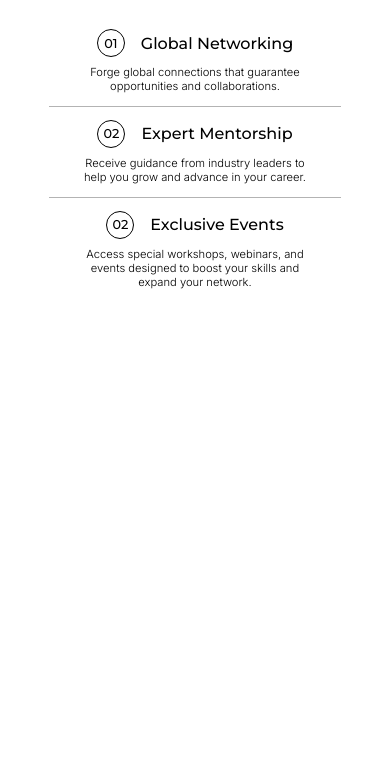
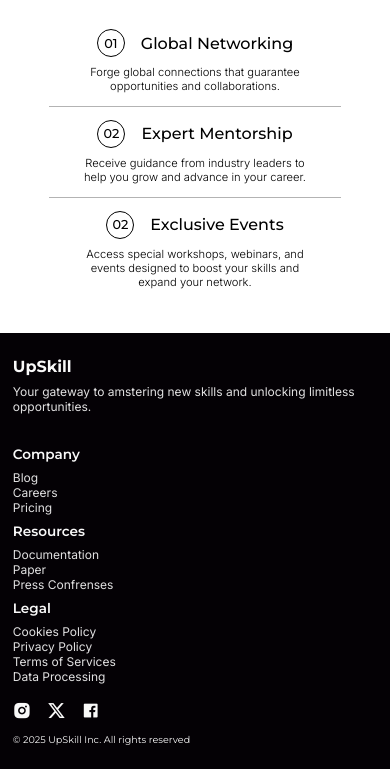
Before and after one commit to Anurag-S1ngh/UpSkill---Online-Course-Selling-Platform, a website: page frontend/index.html in a window 390 px wide. Shown: the part 2172-2941 px from the top of the page. Before the commit the page ends 2473 px from the top, so only its background shows below. Drawn offline with nearby package versions, Linux system fonts and the light colour scheme.

Commit message:
footer added (mobile)

```diff
--- a/frontend/css/style.css
+++ b/frontend/css/style.css
@@ -562,3 +562,71 @@ section {
 .benefits2_item:nth-child(3) {
   border: 0;
 }
+
+.footer {
+  display: flex;
+  flex-direction: column;
+  gap: 1rem;
+  background-color: var(--secondary);
+  color: var(--background);
+  margin-top: 2rem;
+  padding: 1.5rem 0.8rem 1rem 0.8rem;
+}
+
+.footer_company_logo {
+  margin-bottom: 2rem;
+}
+
+.footer_company_logo h6 {
+  font-family: var(--titleFont);
+  font-size: 1rem;
+  margin-bottom: 0.5rem;
+}
+
+.footer_company_logo p {
+  font-family: var(--bodyFont);
+  font-size: 0.75rem;
+  opacity: 0.9;
+}
+
+.footer_links {
+  display: flex;
+  flex-direction: column;
+  gap: 0.5rem;
+}
+
+.footer_links div h6 {
+  font-weight: 600;
+  font-family: var(--titleFont);
+  font-size: 0.85rem;
+  margin-bottom: 0.5rem;
+}
+
+.footer_links div p {
+  font-family: var(--bodyFont);
+  font-size: 0.75rem;
+  opacity: 0.9;
+}
+
+.copyright_container {
+  display: flex;
+  flex-direction: column-reverse;
+  gap: 0.75rem;
+}
+
+.copyright_container p {
+  font-family: var(--titleFont);
+  font-size: 0.6rem;
+  margin-bottom: 0.5rem;
+}
+
+.footer_social_links {
+  display: flex;
+  justify-content: start;
+  gap: 1rem;
+}
+
+.footer_social_links a {
+  color: var(--background);
+  font-size: 1.15rem;
+}
--- a/frontend/index.html
+++ b/frontend/index.html
@@ -324,6 +324,46 @@
         </div>
       </section>
     </main>
+    <footer class="footer">
+      <div class="footer_company_description">
+        <div class="footer_company_logo">
+          <h6>UpSkill</h6>
+          <p>
+            Your gateway to amstering new skills and unlocking limitless
+            opportunities.
+          </p>
+        </div>
+        <div class="footer_links">
+          <div class="company_section">
+            <h6>Company</h6>
+            <p>Blog</p>
+            <p>Careers</p>
+            <p>Pricing</p>
+          </div>
+          <div class="resources_section">
+            <h6>Resources</h6>
+            <p>Documentation</p>
+            <p>Paper</p>
+            <p>Press Confrenses</p>
+          </div>
+          <div class="legal_section">
+            <h6>Legal</h6>
+            <p>Cookies Policy</p>
+            <p>Privacy Policy</p>
+            <p>Terms of Services</p>
+            <p>Data Processing</p>
+          </div>
+        </div>
+      </div>
+      <div class="copyright_container">
+        <p>© 2025 UpSkill Inc. All rights reserved</p>
+        <div class="footer_social_links">
+          <a href=""><i class="ri-instagram-fill"></i></a>
+          <a href=""><i class="ri-twitter-x-fill"></i></a>
+          <a href=""><i class="ri-facebook-box-fill"></i></a>
+        </div>
+      </div>
+    </footer>
     <script src="https://cdn.jsdelivr.net/npm/axios/dist/axios.min.js"></script>
     <script src="https://cdn.jsdelivr.net/npm/locomotive-scroll@4.0.0/dist/locomotive-scroll.min.js"></script>
     <script src="https://cdnjs.cloudflare.com/ajax/libs/gsap/3.11.1/gsap.min.js"></script>
```
